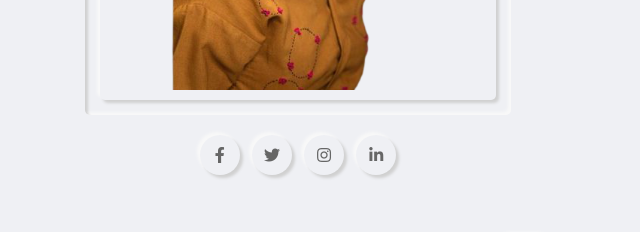
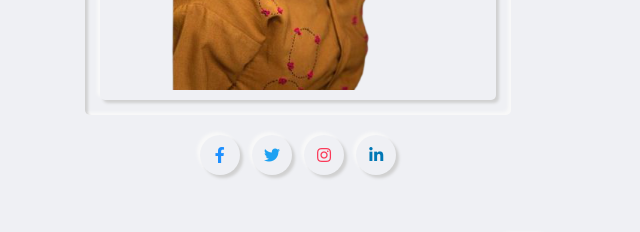
Before and after one commit to ketulb/portfolio_1, a plain HTML site: page index.html in a window 1280 px wide. Shown: the part 1320-1552 px from the top of the page, 0-640 px from the left. Drawn offline with Linux system fonts and the light colour scheme.

Commit message:
Update style.css

```diff
--- a/css/style.css
+++ b/css/style.css
@@ -577,7 +577,18 @@ img{
     margin-top: 20px;
     text-align: center;
 }
-
+.about-section .social-links .fa-facebook-f {
+    color: #1E90FF;
+}
+.about-section .social-links .fa-instagram {
+    color: #fb3958;
+}
+.about-section .social-links .fa-twitter {
+    color: #1DA1F2;
+}
+.about-section .social-links .fa-linkedin-in {
+    color: #0077B5;
+}
 .about-section .about-img .social-links a {
     display: inline-block;
     height: 40px;
```
